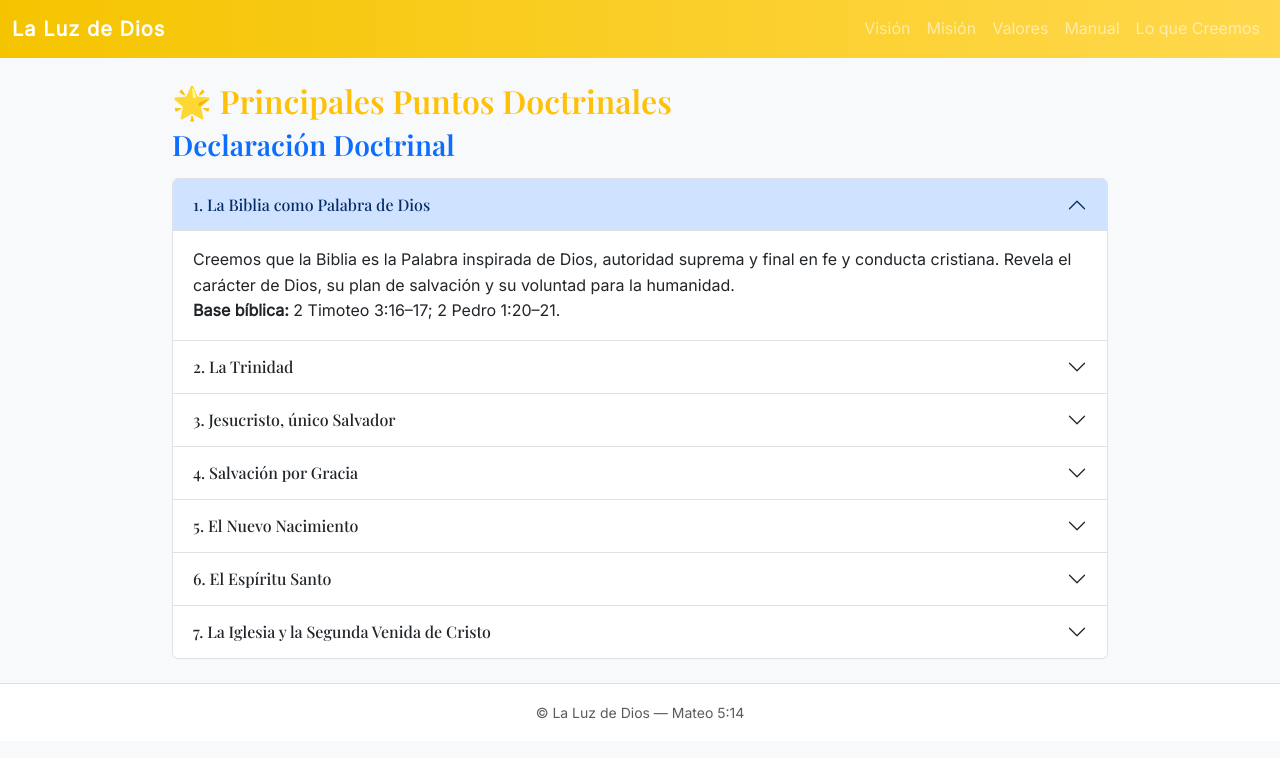
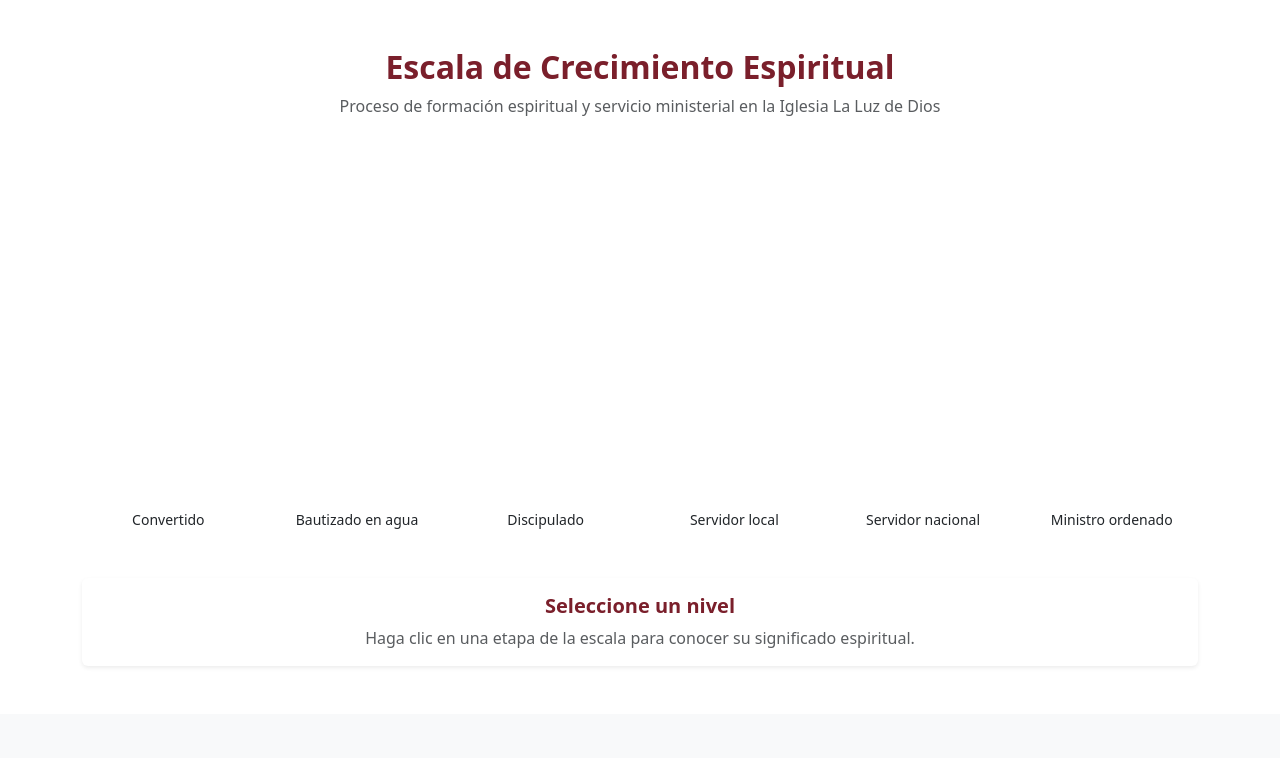
Before and after one commit to jlvtriton/institucional-iglesia, a Flask app: page /puntos_doctrinales in a window 1280 px wide. Shown: the top 758 px of the page. Run offline with Flask 3, Linux system fonts and the light colour scheme; parts of the project's set-up code (start-up, migrations or seed data) failed here and were passed over.

Commit message:
escala ministerial

```diff
--- a/app/app.py
+++ b/app/app.py
@@ -24,6 +24,11 @@
 def manual():
     return render_template("manual/manual.html")
 
+@app.route("/escala")
+def puntos_doctrinales():
+    return render_template("manual/escala.html")
+
+
 @app.route("/puntos_doctrinales")
 def puntos_doctrinales():
     return render_template("manual/puntos_doctrinales.html")
--- a/app/templates/layout.html
+++ b/app/templates/layout.html
@@ -27,6 +27,7 @@
         <li class="nav-item"><a class="nav-link" href="{{ url_for('mision') }}">Misión</a></li>
         <li class="nav-item"><a class="nav-link" href="{{ url_for('valores') }}">Valores</a></li>
         <li class="nav-item"><a class="nav-link" href="{{ url_for('manual') }}">Manual</a></li>
+        <li class="nav-item"><a class="nav-link" href="{{ url_for('escala') }}">Escala de Crecimiento</a></li>
         <li class="nav-item"><a class="nav-link" href="{{ url_for('puntos_doctrinales') }}">Lo que Creemos</a></li>
       </ul>
     </div>
--- /dev/null
+++ b/app/templates/manual/escala.html
@@ -0,0 +1,210 @@
+<!DOCTYPE html>
+<html lang="es">
+<head>
+  <meta charset="UTF-8">
+  <title>Escala de Crecimiento Espiritual</title>
+  <link href="https://cdn.jsdelivr.net/npm/bootstrap@5.3.3/dist/css/bootstrap.min.css" rel="stylesheet">
+
+  <style>
+    .grafico {
+      height: 350px;
+      display: flex;
+      align-items: flex-end;
+      gap: 15px;
+    }
+
+    .barra {
+      width: 100%;
+      display: flex;
+      flex-direction: column;
+      justify-content: flex-end;
+      align-items: center;
+    }
+
+    .nivel {
+      width: 100%;
+      background: linear-gradient(180deg, #0d6efd, #084298);
+      border-radius: 8px 8px 0 0;
+      color: white;
+      font-weight: bold;
+      display: flex;
+      align-items: center;
+      justify-content: center;
+    }
+
+    .etapa {
+      margin-top: 8px;
+      text-align: center;
+      font-weight: 600;
+    }
+  </style>
+</head>
+
+<body class="bg-light">
+
+
+  <section class="py-5 bg-white">
+  <div class="container">
+
+    <div class="text-center mb-5">
+      <h2 class="fw-bold" style="color:#7a1f2b;">
+        Escala de Crecimiento Espiritual
+      </h2>
+      <p class="text-muted">
+        Proceso de formación espiritual y servicio ministerial en la Iglesia La Luz de Dios
+      </p>
+    </div>
+
+    <div class="row align-items-end g-3" style="height:380px;">
+
+      <!-- NIVEL 1 -->
+      <div class="col text-center">
+        <div class="barra bg-gradient"
+             data-bs-toggle="tooltip"
+             data-bs-placement="top"
+             title="Juan 1:12"
+             onclick="mostrarDescripcion(1)"
+             style="height:70px;">
+          Nivel 1
+        </div>
+        <small class="d-block mt-2">Convertido</small>
+      </div>
+
+      <!-- NIVEL 2 -->
+      <div class="col text-center">
+        <div class="barra bg-gradient"
+             data-bs-toggle="tooltip"
+             title="Hechos 2:38"
+             onclick="mostrarDescripcion(2)"
+             style="height:120px;">
+          Nivel 2
+        </div>
+        <small class="d-block mt-2">Bautizado en agua</small>
+      </div>
+
+      <!-- NIVEL 3 -->
+      <div class="col text-center">
+        <div class="barra bg-gradient"
+             data-bs-toggle="tooltip"
+             title="Mateo 28:19-20"
+             onclick="mostrarDescripcion(3)"
+             style="height:170px;">
+          Nivel 3
+        </div>
+        <small class="d-block mt-2">Discipulado</small>
+      </div>
+
+      <!-- NIVEL 4 -->
+      <div class="col text-center">
+        <div class="barra bg-gradient"
+             data-bs-toggle="tooltip"
+             title="1 Pedro 4:10"
+             onclick="mostrarDescripcion(4)"
+             style="height:220px;">
+          Nivel 4
+        </div>
+        <small class="d-block mt-2">Servidor local</small>
+      </div>
+
+      <!-- NIVEL 5 -->
+      <div class="col text-center">
+        <div class="barra bg-gradient"
+             data-bs-toggle="tooltip"
+             title="Marcos 16:15"
+             onclick="mostrarDescripcion(5)"
+             style="height:270px;">
+          Nivel 5
+        </div>
+        <small class="d-block mt-2">Servidor nacional</small>
+      </div>
+
+      <!-- NIVEL 6 -->
+      <div class="col text-center">
+        <div class="barra bg-gradient"
+             data-bs-toggle="tooltip"
+             title="2 Timoteo 2:2"
+             onclick="mostrarDescripcion(6)"
+             style="height:320px;">
+          Nivel 6
+        </div>
+        <small class="d-block mt-2">Ministro ordenado</small>
+      </div>
+
+    </div>
+
+    <!-- DESCRIPCIÓN -->
+    <div class="mt-5">
+      <div class="card shadow-sm border-0">
+        <div class="card-body text-center">
+          <h5 id="tituloNivel" class="fw-bold" style="color:#7a1f2b;">
+            Seleccione un nivel
+          </h5>
+          <p id="descripcionNivel" class="text-muted mb-0">
+            Haga clic en una etapa de la escala para conocer su significado espiritual.
+          </p>
+        </div>
+      </div>
+    </div>
+
+  </div>
+</section>
+
+<!-- ESTILOS -->
+<style>
+  .barra {
+    color: #fff;
+    font-weight: 600;
+    border-radius: 10px 10px 0 0;
+    display: flex;
+    align-items: center;
+    justify-content: center;
+    cursor: pointer;
+  }
+
+  .bg-gradient {
+    background: linear-gradient(180deg, #d4af37, #7a1f2b);
+  }
+</style>
+
+<!-- SCRIPT -->
+<script>
+  const descripciones = {
+    1: {
+      titulo: "Convertido",
+      texto: "Persona que ha recibido a Cristo como Señor y Salvador, iniciando una nueva vida en Él."
+    },
+    2: {
+      titulo: "Bautizado en agua",
+      texto: "Acto público de obediencia que simboliza muerte al pecado y nueva vida en Cristo."
+    },
+    3: {
+      titulo: "Discipulado",
+      texto: "Proceso de formación bíblica y espiritual para crecer en carácter y doctrina."
+    },
+    4: {
+      titulo: "Servidor local",
+      texto: "Miembro activo que sirve fielmente en los ministerios de la iglesia local."
+    },
+    5: {
+      titulo: "Servidor nacional",
+      texto: "Creyente capacitado que extiende su servicio más allá de la iglesia local."
+    },
+    6: {
+      titulo: "Ministro ordenado",
+      texto: "Siervo reconocido y apartado para ejercer liderazgo y ministerio conforme al llamado de Dios."
+    }
+  };
+
+  function mostrarDescripcion(nivel) {
+    document.getElementById("tituloNivel").innerText = descripciones[nivel].titulo;
+    document.getElementById("descripcionNivel").innerText = descripciones[nivel].texto;
+  }
+
+  // Activar tooltips Bootstrap
+  document.querySelectorAll('[data-bs-toggle="tooltip"]').forEach(el => {
+    new bootstrap.Tooltip(el);
+  });
+</script>
+
+</body>
+</html>
--- a/app/templates/manual/mision.html
+++ b/app/templates/manual/mision.html
@@ -11,12 +11,6 @@
 
 <p><strong>📖 Mateo 28:19–20 | Gálatas 4:19</strong></p>
 
-<a href="#"
-   data-bs-toggle="modal"
-   data-bs-target="#bibliaModalJuan316"
-   class="text-decoration-underline">
-   Gálatas 4:19
-</a>
 
 
 {% endblock %}
```
